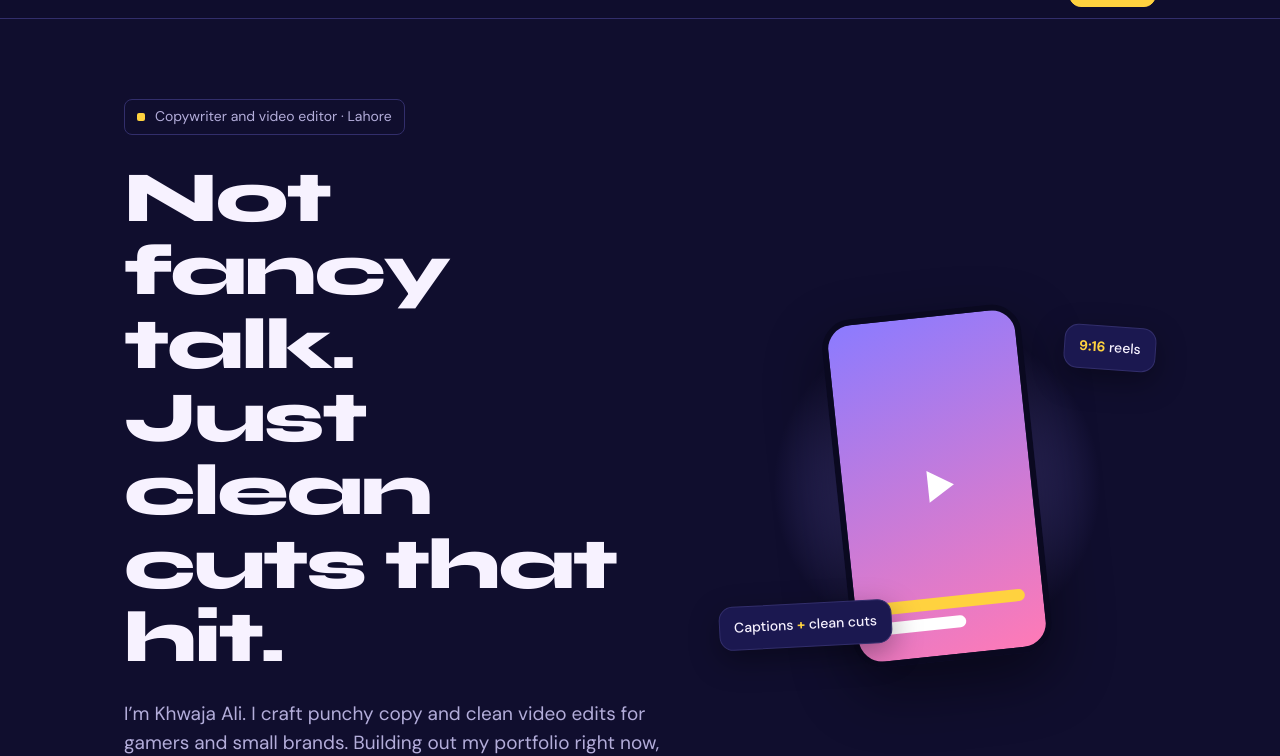
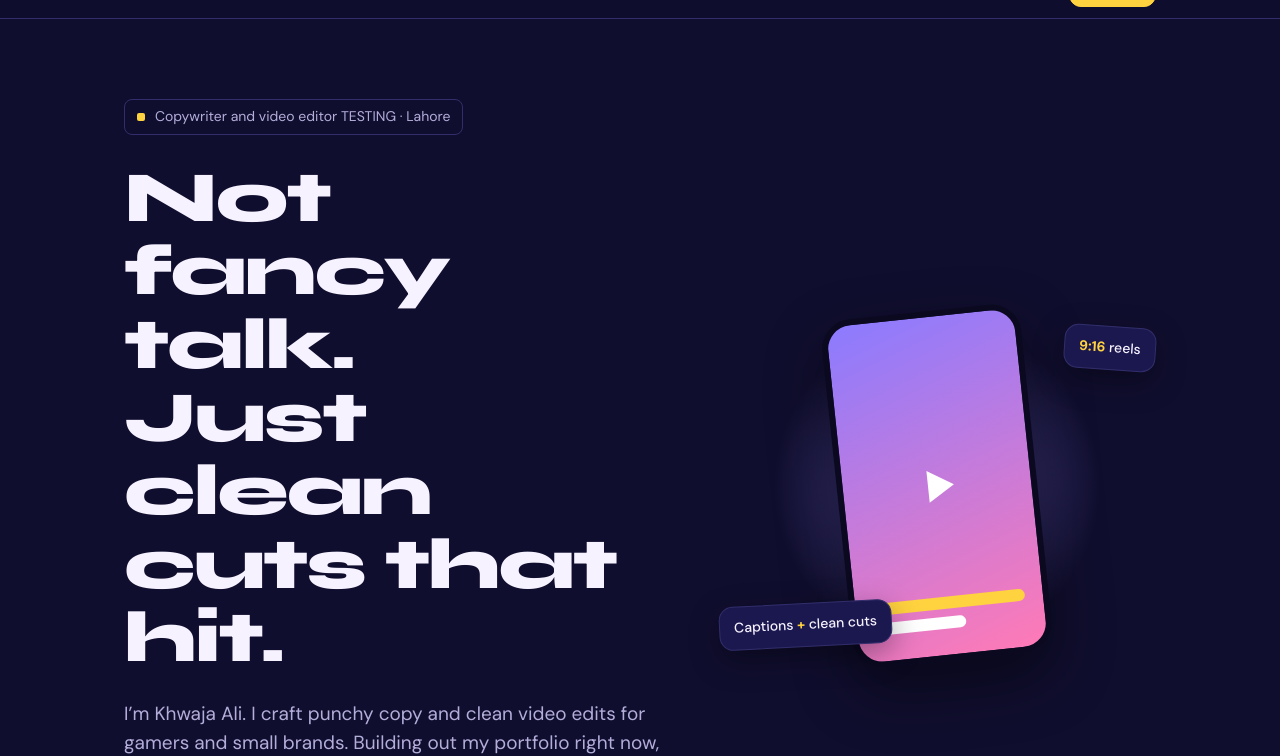
Before and after one commit to AlixAhmed/AlixAhmed.github.io, a plain HTML site: page index.html in a window 1280 px wide. Shown: the part 46-802 px from the top of the page. Drawn offline with Linux system fonts and the light colour scheme.

Commit message:
Update website

```diff
--- a/index.html
+++ b/index.html
@@ -123,7 +123,7 @@ footer{border-top:1px solid var(--line);padding:28px 0 48px;color:var(--muted);f
 <main class="wrap" id="top">
   <div class="hero">
     <div>
-      <div class="tag"><i></i>Copywriter and video editor · Lahore</div>
+      <div class="tag"><i></i>Copywriter and video editor TESTING · Lahore</div>
       <h1>Not fancy talk.<br>Just clean cuts that hit.</h1>
       <p class="lead">I’m Khwaja Ali. I craft punchy copy and clean video edits for gamers and small brands. Building out my portfolio right now, so the rates won't make your wallet nervous.</p>
       <div class="row-btns">
```
